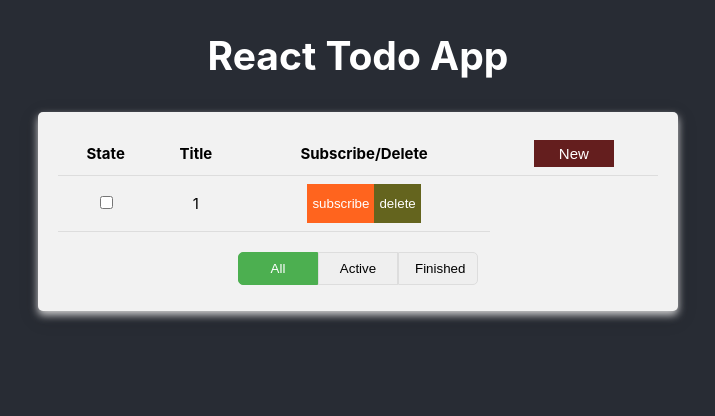
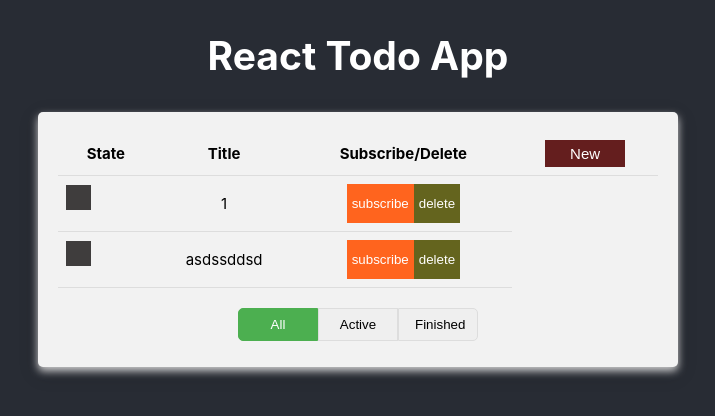
Before and after one commit to superdev808/react-to-do-app, a React (Create React App) app: page / in a window 1280 px wide. Shown: the top 416 px of the page, without its empty margins (282-997 px from the left). Built offline with nearby package versions, Linux system fonts and the light colour scheme.

Commit message:
post update complete

```diff
--- a/src/App.js
+++ b/src/App.js
@@ -1,5 +1,5 @@
 import React, { Component } from 'react';
-import { Router, Route } from "react-router-dom";
+import { Router, Route, Switch } from "react-router-dom";
 import Dashboard from './Components/Dashboard/Dashboard'
 import CreatePost from './Components/Post/CreatePost'
 import { createBrowserHistory } from 'history';
@@ -14,9 +14,11 @@ class App extends Component {
         <Router history={history}>
           <div className="app" >
             <h2> React Todo App </h2>
-            <Route path='/' exact component={Dashboard} />
-            <Route path="/new" component={CreatePost} />
-            <Route path="/edit/:id" component={PostDetails} />
+            <Switch>
+              <Route exact path='/' component={Dashboard} />
+              <Route path="/new" component={CreatePost} />
+              <Route path="/update/:id" component={PostDetails} />
+            </Switch>
           </div>
         </Router>
       </div>
--- a/src/Components/Dashboard/Dashboard.css
+++ b/src/Components/Dashboard/Dashboard.css
@@ -74,3 +74,78 @@ td a {
     border-top-right-radius: 5px;
     border-bottom-right-radius: 5px;
 }
+
+.checkContainer {
+    display: block;
+    position: relative;
+    padding-left: 35px;
+    margin-bottom: 12px;
+    cursor: pointer;
+    font-size: 22px;
+    -webkit-user-select: none;
+    -moz-user-select: none;
+    -ms-user-select: none;
+    user-select: none;
+}
+
+/* Hide the browser's default checkbox */
+
+.checkContainer input {
+    position: absolute;
+    opacity: 0;
+    cursor: pointer;
+    height: 0;
+    width: 0;
+}
+
+/* Create a custom checkbox */
+
+.checkmark {
+    position: absolute;
+    top: 0;
+    left: 0;
+    height: 25px;
+    width: 25px;
+    background-color: rgb(63, 61, 61);
+    margin: auto;
+}
+
+/* On mouse-over, add a grey background color */
+
+.checkContainer:hover input~.checkmark {
+    background-color: #777;
+}
+
+/* When the checkbox is checked, add a blue background */
+
+.checkContainer input:checked~.checkmark {
+    background-color: #2196F3;
+}
+
+/* Create the checkmark/indicator (hidden when not checked) */
+
+.checkmark:after {
+    content: "";
+    position: absolute;
+    display: none;
+}
+
+/* Show the checkmark when checked */
+
+.checkContainer input:checked~.checkmark:after {
+    display: block;
+}
+
+/* Style the checkmark/indicator */
+
+.checkContainer .checkmark:after {
+    left: 9px;
+    top: 5px;
+    width: 5px;
+    height: 10px;
+    border: solid white;
+    border-width: 0 3px 3px 0;
+    -webkit-transform: rotate(45deg);
+    -ms-transform: rotate(45deg);
+    transform: rotate(45deg);
+}
--- a/src/Components/Dashboard/Dashboard.js
+++ b/src/Components/Dashboard/Dashboard.js
@@ -2,7 +2,7 @@ import React, { Component } from 'react';
 import { connect } from 'react-redux'
 import { bindActionCreators } from 'redux'
 import * as postActions from '../../redux/actions/action.post'
-import { withRouter } from "react-router-dom"
+import { withRouter, Link } from "react-router-dom"
 import ModalDialog from '../ModalDialog/ModalDialog'
 
 import './Dashboard.css'
@@ -85,14 +85,19 @@ class Dashboard extends Component {
                         </thead>
                         <tbody>
                             {
-                                posts.map((post) => (
+                                posts && posts.map((post) => (
                                     post &&
                                     (filter === 'all' ||
                                         (filter === 'active' && !post.finish) ||
                                         (filter === 'finished' && post.finish)) &&
                                     <tr key={post.id}>
-                                        <td><input type="checkbox" readOnly checked={post.finish} /></td>
-                                        <td><a href={"/edit/" + post.id} >{post.title}</a></td>
+                                        <td>
+                                            <label className="checkContainer">
+                                                <input type="checkbox" disabled checked={post.finish} />
+                                                <span className="checkmark"></span>
+                                            </label>
+                                        </td>
+                                        <td><Link to={"/update/" + post.id} >{post.title}</Link></td>
                                         <td>
                                             <button id={"subscribe"}
                                                 className={"subscribe_button"}
--- a/src/Components/Post/CreatePost.js
+++ b/src/Components/Post/CreatePost.js
@@ -23,11 +23,9 @@ class CreatePost extends Component {
     handleSubmit = (e) => {
 
         const { actions } = this.props
-
         e.preventDefault()
 
         actions.postAppend({
-            id: (new Date()).toString(),
             title: this.getTitle.value,
             content: this.getContent.value
         })
--- a/src/Components/Post/PostDetails.js
+++ b/src/Components/Post/PostDetails.js
@@ -2,82 +2,57 @@ import React, { Component } from 'react';
 import { connect } from 'react-redux'
 import { bindActionCreators } from 'redux'
 import * as postActions from '../../redux/actions/action.post'
-import { withRouter } from 'react-router-dom'
-
-
-import './post.css'
+import { withRouter } from "react-router-dom"
 
 class PostDetails extends Component {
 
     constructor(props) {
         super(props)
-
-        let id = props.match.params.id
+        const id = props.match.params.id
         const { posts } = props
-        console.log(">>posts", posts)
-
-        let findData = posts.find((post) => {
-            console.log(post.id)
-            console.log(">>", id)
-            return post.id === id
-        })
-        console.log(findData)
-
-        this.state = { data: findData, title: '', content: '' }
-    }
-
-    handleCancel = () => {
-        this.props.history.push('/')
+        this.findData = posts.find((post) => (post.id === Number.parseInt(id)))
     }
 
     handleSubmit = (e) => {
-
+        e.preventDefault()
         const { actions } = this.props
-        const id = this.props.match.params.id
-        e.preventDefault()
+        console.log(actions)
 
         actions.postUpdate({
-            ...this.state.findData,
-            id,
-            title: this.state.title,
-            content: this.state.content
+            ...this.findData,
+            title: this.getTitle.value,
+            content: this.getContent.value
         })
 
-        this.props.history.push('/')
-    }
-
-    handleChange = (e) => {
-        this.setState({
-            [e.target.id]: e.target.value
-        })
+        this.props.history.push("/")
     }
 
     render() {
-        const { findData } = this.state
+
         return (
             <div>
                 {
-                    findData && <div className='container'>
+                    this.findData && <div className="container">
                         <form onSubmit={this.handleSubmit}>
-                            <div className='row'>
-                                <div className='col-25'>
-                                    <label htmlFor='fname'>Title</label>
+                            <div className="row">
+                                <div className="col-25">
+                                    <label htmlFor="fname">Title</label>
                                 </div>
-                                <div className='col-75'>
-                                    <input type='text' id='title' name='title' onChange={this.handleChange} defaultValue={findData.title} />
+                                <div className="col-75">
+                                    <input type="text" id="title" name="title" defaultValue={this.findData.title} ref={(input) => this.getTitle = input} />
                                 </div>
                             </div>
-                            <div className='row'>
-                                <div className='col-25'>
-                                    <label htmlFor='subject'>Decription</label>
+                            <div className="row">
+                                <div className="col-25">
+                                    <label htmlFor="subject">Decription</label>
                                 </div>
-                                <div className='col-75'>
-                                    <textarea id='content' name='content' style={{ height: '200px' }} onChange={this.handleChange} defaultValue={findData.content}></textarea>
+                                <div className="col-75">
+                                    <textarea id="content" name="content" defaultValue={this.findData.content} style={{ height: "200px" }} ref={(input) => this.getContent = input}></textarea>
                                 </div>
                             </div>
-                            <div className='row'>
-                                <button className='cancel_button' onClick={this.handleCancel}> Back </button>
-                                <input type='submit' value='Save' />
+                            <div className="row">
+                                <button className="cancel_button" onClick={this.handleCancel}> Back </button>
+                                <input type="submit" value="Save" />
                             </div>
                         </form>
                     </div >
--- a/src/index.js
+++ b/src/index.js
@@ -7,7 +7,6 @@ import { Provider } from 'react-redux';
 import configureStore from './redux/getStore'
 
 const store = configureStore()
-
 
 ReactDOM.render(
     <Provider store={store} >
--- a/src/redux/actions/action.post.js
+++ b/src/redux/actions/action.post.js
@@ -13,5 +13,5 @@ export function postDelete(id) {
 }
 
 export function postUpdate(data) {
-    return { types: types.UPDATE_POST, data }
+    return { type: types.UPDATE_POST, data }
 }
--- a/src/redux/getStore.js
+++ b/src/redux/getStore.js
@@ -2,6 +2,7 @@ import { /*applyMiddleware,*/ createStore } from 'redux';
 // import { createLogger } from 'redux-logger';
 //import createSagaMiddleware from 'redux-saga';
 import reducers from './reducers/postReducer';
+import { composeWithDevTools } from 'redux-devtools-extension'
 //import rootSaga from './sagas';
 
 /*const logger = createLogger({
@@ -21,6 +22,7 @@ export default function configureStore(initialState) {
     const store = createStore(
         reducers,
         initialState,
+        composeWithDevTools()
         //getMiddleware(),
     );
 
--- a/src/redux/reducers/postReducer.js
+++ b/src/redux/reducers/postReducer.js
@@ -1,8 +1,10 @@
 import * as types from '../actions/actionTypes'
 const initState = {
     posts: [
-        { id: (new Date()).toString(), title: "1", content: "2", finish: false }
-    ]
+        { id: 0, title: "1", content: "2", finish: false },
+        { id: 1, title: "asdssddsd", content: "asdfasdf", finish: false }
+    ],
+    curCnt: 2
 }
 
 const postReducer = (state = initState, action) => {
@@ -10,7 +12,11 @@ const postReducer = (state = initState, action) => {
         case types.ADD_POST:
             return {
                 ...state,
-                posts: state.posts.concat(action.data)
+                posts: state.posts.concat({
+                    ...action.data,
+                    id: state.curCnt
+                }),
+                curCnt: state.curCnt + 1
             }
         case types.ACTIVE_POST:
             {
@@ -46,7 +52,7 @@ const postReducer = (state = initState, action) => {
                 }
             }
         default:
-            return state
+            return { ...state }
     }
 }
 
```
